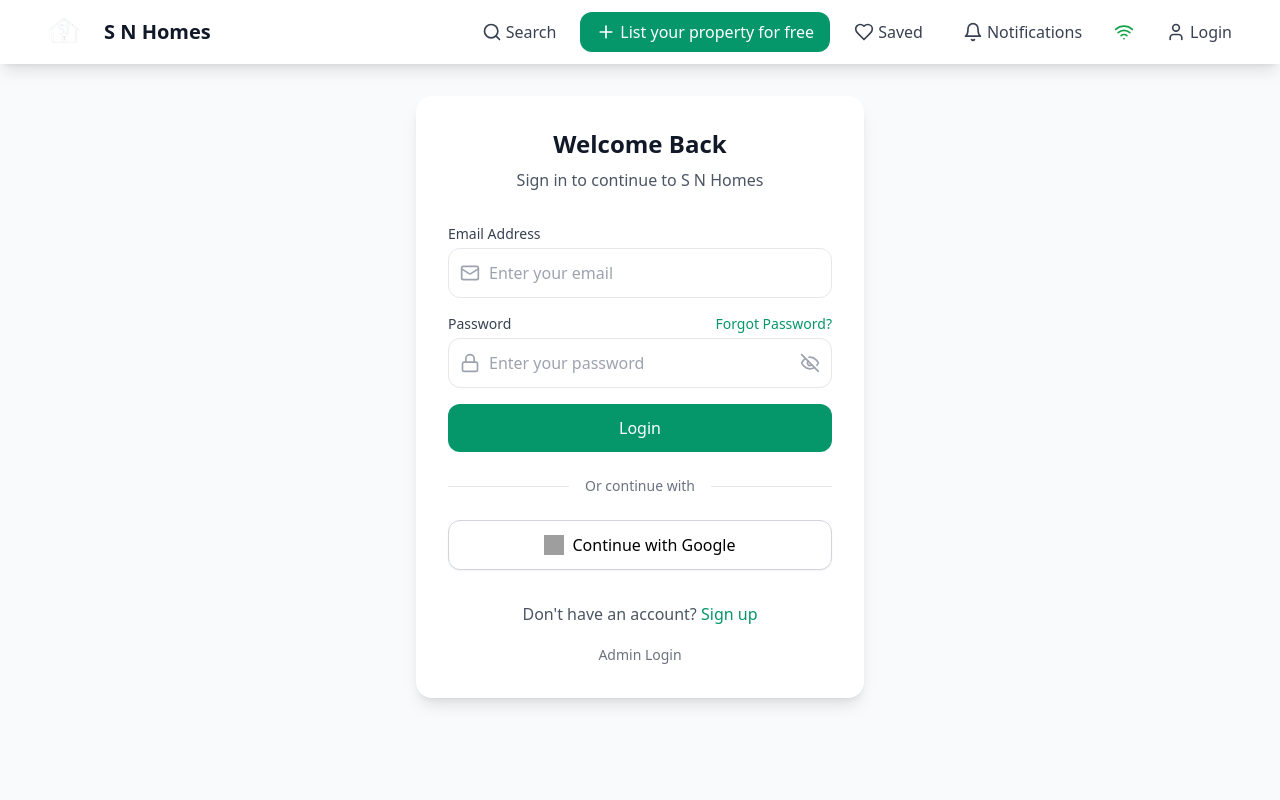
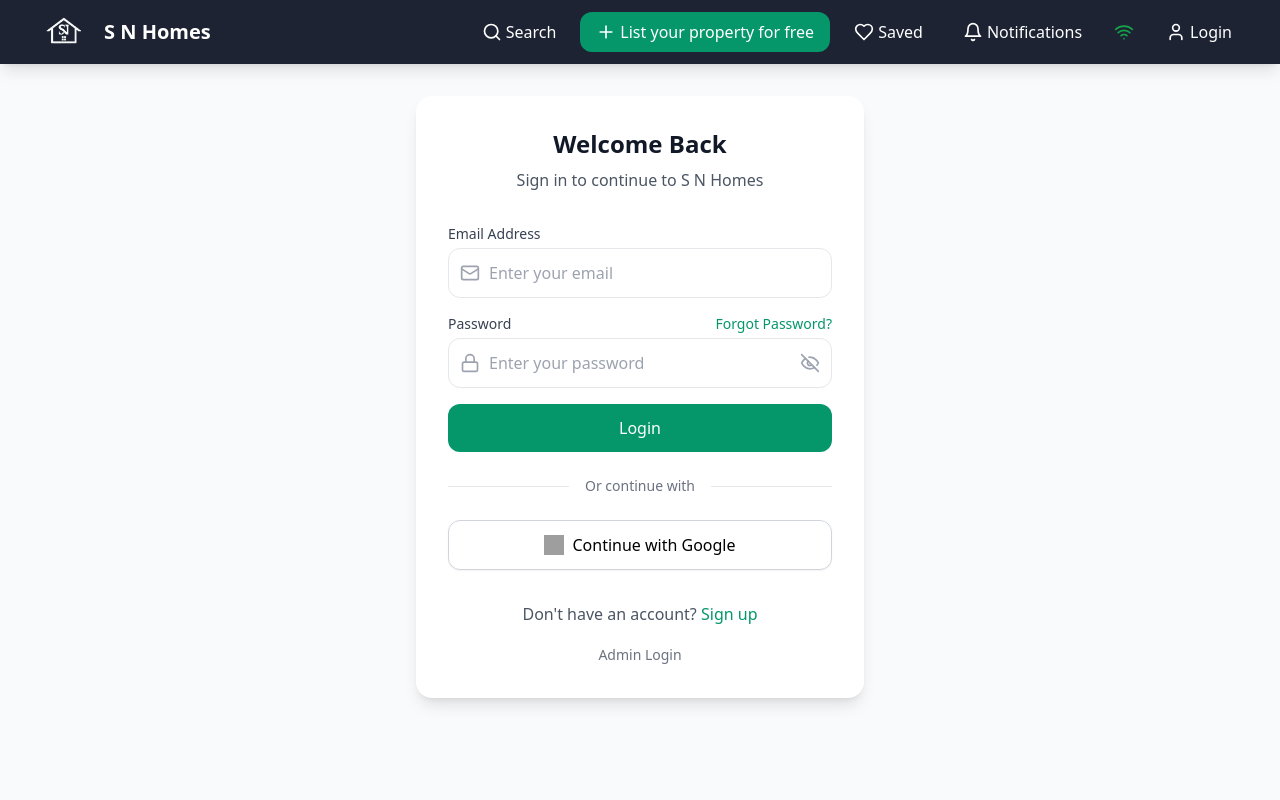
Before and after one commit to abhips2005/S-N-Homes-Website, a React (Vite) app: page /login in a window 1280 px wide. Shown: the top 800 px of the page. Built offline with nearby package versions, Linux system fonts and the light colour scheme; no server answers; grey boxes are pictures that could not be loaded.

Commit message:
Fixed navbar bg color on scroll

```diff
--- a/src/components/Navbar.tsx
+++ b/src/components/Navbar.tsx
@@ -50,11 +50,11 @@ function Navbar() {
   const shouldUseTransparentBg = isHomePage && !isScrolled;
 
   const navbarClasses = `fixed w-full z-50 transition-all duration-300 ${
-    shouldUseTransparentBg ? 'bg-transparent' : 'bg-white/90 backdrop-blur-md shadow-lg'
+    shouldUseTransparentBg ? 'bg-transparent' : 'bg-gray-900/95 backdrop-blur-md shadow-lg'
   }`;
 
   const linkClasses = `flex items-center space-x-1 px-4 py-2 rounded-xl transition-colors ${
-    shouldUseTransparentBg ? 'text-white hover:text-emerald-400' : 'text-gray-700 hover:text-emerald-600'
+    shouldUseTransparentBg ? 'text-white hover:text-emerald-400' : 'text-white hover:text-emerald-400'
   }`;
 
   const buttonClasses = `flex items-center space-x-1 px-4 py-2 rounded-xl transition-colors ${
@@ -85,7 +85,7 @@ function Navbar() {
                     className="h-16 w-16"
                   />
                 </motion.div>
-                <span className={`text-xl font-bold ${shouldUseTransparentBg ? 'text-white' : 'text-gray-900'}`}>
+                <span className={`text-xl font-bold ${shouldUseTransparentBg ? 'text-white' : 'text-white'}`}>
                   S N Homes
                 </span>
               </Link>
@@ -148,7 +148,7 @@ function Navbar() {
 
               <button
                 onClick={() => setIsMobileMenuOpen(!isMobileMenuOpen)}
-                className={`p-2 rounded-lg ${shouldUseTransparentBg ? 'text-white' : 'text-gray-700'}`}
+                className={`p-2 rounded-lg ${shouldUseTransparentBg ? 'text-white' : 'text-white'}`}
               >
                 {isMobileMenuOpen ? <X className="h-6 w-6" /> : <Menu className="h-6 w-6" />}
               </button>
```
